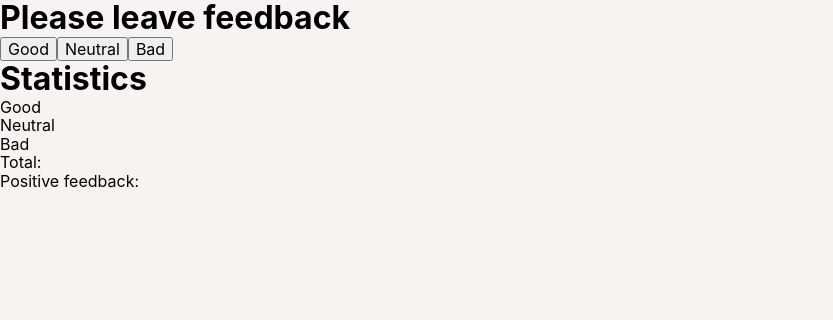
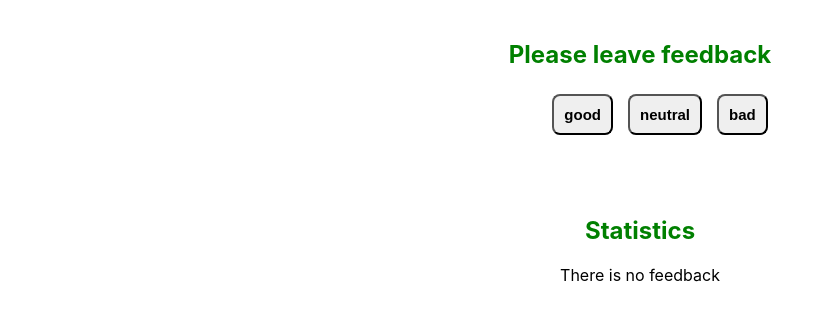
Before and after one commit to Romaleso261981/goit-react-hw-02-feedback, a React (Create React App) app: page / in a window 1280 px wide. Shown: the top 320 px of the page, without its empty margins (0-833 px from the left). Built offline with nearby package versions, Linux system fonts and the light colour scheme.

Commit message:
fix homework

```diff
--- a/src/components/App.jsx
+++ b/src/components/App.jsx
@@ -1,11 +1,57 @@
-import { GlobalStyle } from './GlobalStyle';
-import { Counter } from './counter/counter';
+import { Component } from 'react';
+import Section from './Section/Section';
+import FeedbackOptions from './FeedbackOptions/FeedbackOptions';
+import Statistics from './Statistics/Statistics';
+import Notification from './Notification/Notification';
 
-export const App = () => {
-  return (
-    <>
-      <Counter />
-      <GlobalStyle />
-    </>
-  );
-};
+export class App extends Component {
+  state = {
+    good: 0,
+    neutral: 0,
+    bad: 0,
+  };
+  counterTotalFeedback = () => {
+    const { good, neutral, bad } = this.state;
+    return good + neutral + bad;
+  };
+  counterPositiveFeedbackPercentage = () => {
+    const { good } = this.state;
+    return Math.round((good / this.counterTotalFeedback()) * 100);
+  };
+  counterOfFeedback = option => {
+    this.setState(prevState => ({
+      [option]: prevState[option] + 1,
+    }));
+  };
+  render() {
+    const { good, neutral, bad } = this.state;
+    const options = Object.keys(this.state);
+    return (
+      <>
+        <sectionContainer>
+          <Section title="Please leave feedback">
+            <FeedbackOptions
+              options={options}
+              onBtnClick={this.counterOfFeedback}
+            />
+          </Section>
+          <Section title={'Statistics'}>
+            {this.counterTotalFeedback() > 0 ? (
+              <Statistics
+                good={good}
+                neutral={neutral}
+                bad={bad}
+                total={this.counterTotalFeedback()}
+                positivePercentage={
+                  this.counterPositiveFeedbackPercentage() + '%'
+                }
+              />
+            ) : (
+              <Notification message="There is no feedback" />
+            )}
+          </Section>
+        </sectionContainer>
+      </>
+    );
+  }
+}
--- /dev/null
+++ b/src/components/FeedbackOptions/FeedbackOptions.jsx
@@ -0,0 +1,22 @@
+import PropTypes from 'prop-types';
+ import { FeedbackList, FeedbackBtn, FeedbackItem } from './FeedbackOptions.styled'
+
+export const FeedbackOptions = ({ options, onBtnClick }) => {
+    return(
+     <FeedbackList>
+        {options.map(option => (
+            <FeedbackItem key={option}>
+                <FeedbackBtn onClick={() => onBtnClick(option)}>{option}</FeedbackBtn>
+            </FeedbackItem>
+        ))}
+    </FeedbackList>
+    )
+
+};
+
+export default FeedbackOptions;
+
+FeedbackOptions.propTypes = {
+    options: PropTypes.arrayOf(PropTypes.string).isRequired,
+    onBtnClick: PropTypes.func.isRequired,
+}
--- /dev/null
+++ b/src/components/FeedbackOptions/FeedbackOptions.styled.js
@@ -0,0 +1,24 @@
+import styled from 'styled-components';
+
+export const FeedbackList = styled.ul`
+  display: flex;
+  justify-content: center;
+  list-style: none;
+`;
+
+export const FeedbackItem = styled.li`
+  &:not(:last-child) {
+    margin-right: 5px;
+  }
+`;
+
+export const FeedbackBtn = styled.button`
+  border-radius: 8px;
+  font-weight: 700;
+  padding: 10px;
+  font-size: 15px;
+  margin: 5px;
+  :hover {
+    background-color: rgb(18, 84, 237);
+  }
+`;
--- a/src/components/GlobalStyle.jsx
+++ b/src/components/GlobalStyle.jsx
@@ -9,4 +9,5 @@ export const GlobalStyle = createGlobalStyle`
   h1,h2,h3,h4,h5,h6,p {
     margin: 0;
   }
+
 `;
--- /dev/null
+++ b/src/components/Notification/Notification.js
@@ -0,0 +1,10 @@
+import PropTypes from 'prop-types';
+const Notification = ({ message }) => {
+  return <p>{message}</p>;
+};
+
+export default Notification;
+
+Notification.propTypes = {
+  message: PropTypes.string.isRequired,
+};
--- /dev/null
+++ b/src/components/Section/Section.jsx
@@ -0,0 +1,18 @@
+import PropTypes from 'prop-types';
+import { SectionStyled, Title } from './Section.styled';
+
+const Section = ({ title, children }) => {
+  return (
+    <SectionStyled>
+      <Title>{title}</Title>
+          {children}
+    </SectionStyled>
+  );
+};
+
+export default Section;
+
+Section.propTypes = {
+  title: PropTypes.string.isRequired,
+  children: PropTypes.node.isRequired,
+};
--- /dev/null
+++ b/src/components/Section/Section.styled.js
@@ -0,0 +1,10 @@
+import styled from 'styled-components';
+
+export const SectionStyled = styled.section`
+  padding: 20px;
+  text-align: center;
+`;
+
+export const Title = styled.h2`
+ color: green
+`;
--- /dev/null
+++ b/src/components/Statistics/Statistics.jsx
@@ -0,0 +1,24 @@
+import PropTypes from 'prop-types';
+import { Info, Container } from './Statistics.styled';
+
+export const Statistics = ({ good, neutral, bad, total, positivePercentage }) => {
+    return (
+        <Container>
+        <Info>{`Good: ${good}`}</Info>
+        <Info>{`Neutral: ${neutral}`}</Info>
+        <Info>{`Bad: ${bad}`}</Info>
+        <Info>{`Total: ${total}`}</Info>
+        <Info>{`Positive feedback: ${positivePercentage}`}</Info>
+        </Container>
+    );
+}
+
+export default Statistics;
+
+Statistics.propTypes = {
+    good: PropTypes.number.isRequired,
+    neutral: PropTypes.number.isRequired,
+    bad: PropTypes.number.isRequired,
+    total: PropTypes.number.isRequired,
+    positivePercentage: PropTypes.string.isRequired,
+}
--- /dev/null
+++ b/src/components/Statistics/Statistics.styled.js
@@ -0,0 +1,17 @@
+import styled from 'styled-components';
+
+export const Title = styled.h2`
+  font-size: 1.5rem;
+  font-weight: 700;
+  margin-bottom: 1rem;
+`;
+
+export const Info = styled.p`
+  font-size: 18px;
+`;
+
+export const Container = styled.div`
+  text-decoration: none;
+
+
+`;
--- a/src/components/counter/counter.jsx
+++ /dev/null
@@ -1,56 +0,0 @@
-import { Component } from 'react';
-
-export class Counter extends Component {
-  state = {
-    good: 0,
-    neutral: 0,
-    bad: 0,
-  };
-
-  countTotalFeedback() {
-
-  }
-
-  countPositiveFeedbackPercentage() {
-
-  }
-  render() {
-    return (
-      <div className="FeedBack">
-        <h1>Please leave feedback</h1>
-
-        <button
-          type="button"
-          onClick={e => {
-            console.log(e);
-          }}
-        >
-          Good
-        </button>
-        <button
-          type="button"
-          onClick={e => {
-            console.log(e);
-          }}
-        >
-          Neutral
-        </button>
-        <button
-          type="button"
-          onClick={e => {
-            console.log(e);
-          }}
-        >
-          Bad
-        </button>
-
-        <h1>Statistics</h1>
-        <p>Good</p>
-        <p>Neutral</p>
-        <p>Bad</p>
-        <p>Total:</p>
-        <p>Positive feedback:</p>
-      </div>
-    );
-  }
-}
```
Also changed, not shown: src/components/counter/counterStyle.js (deleted).
